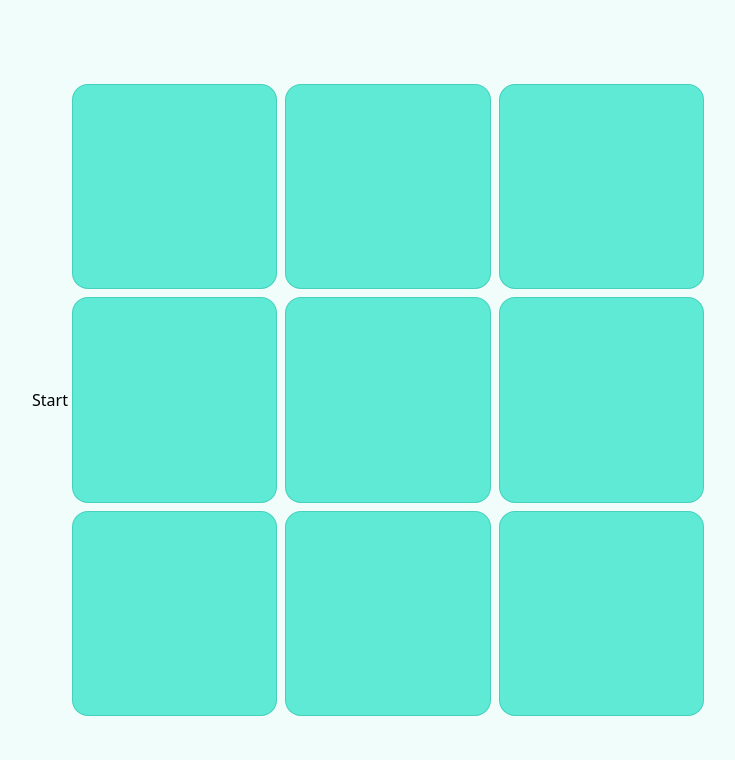
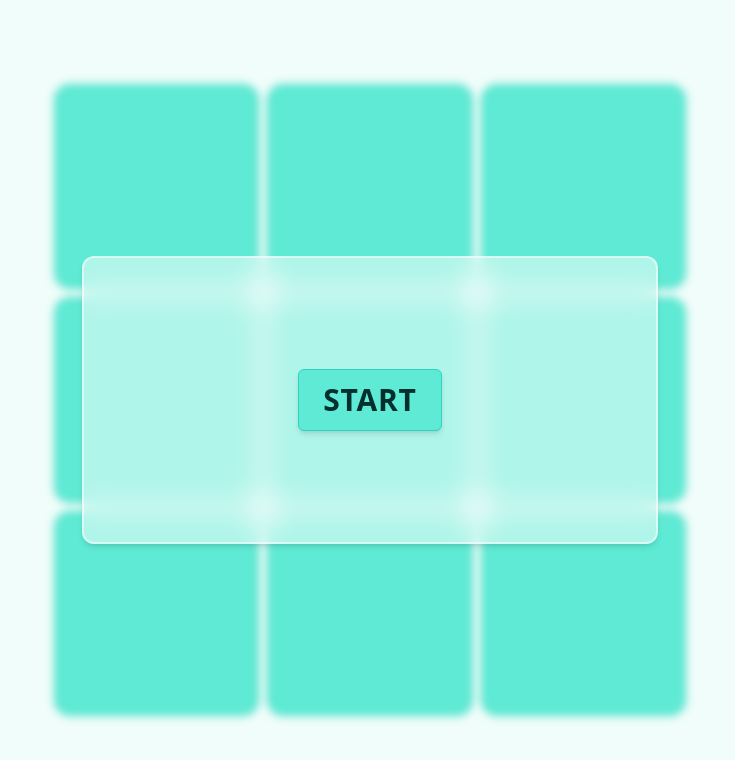
Before and after one commit to MarcosH911/memory-game, a Next.js app: page /play in a window 1280 px wide. Shown: the top 760 px of the page, without its empty margins (270-1005 px from the left). Built offline with nearby package versions, Linux system fonts and the light colour scheme.

Commit message:
continued with game

```diff
--- /dev/null
+++ b/src/app/play/StartPlaying.tsx
@@ -0,0 +1,31 @@
+"use client";
+
+import { twMerge } from "tailwind-merge";
+
+interface StartPlayingProps {
+  onClick: () => void;
+  className: string;
+}
+
+function StartPlaying({ onClick, className }: StartPlayingProps) {
+  return (
+    <div
+      className={twMerge(
+        "h-full w-full absolute flex items-center justify-center",
+        className,
+      )}
+    >
+      <div className="h-full w-full absolute backdrop-blur-sm"></div>
+      <div className="w-[36rem] h-[18rem] z-10 flex items-center justify-center bg-white/50 backdrop-blur-md border-2 border-white/50 rounded-xl shadow-md">
+        <button
+          onClick={onClick}
+          className="uppercase font-bold tracking-wide text-3xl border border-teal-400 px-6 py-3 rounded-md bg-teal-300 shadow-md hover:bg-teal-400 transition text-teal-950 active:shadow-sm"
+        >
+          Start
+        </button>
+      </div>
+    </div>
+  );
+}
+
+export default StartPlaying;
--- a/src/app/play/page.tsx
+++ b/src/app/play/page.tsx
@@ -4,6 +4,7 @@ import Square from "@/components/Square";
 import { useRouter } from "next/navigation";
 import { useEffect, useState } from "react";
 import { twMerge } from "tailwind-merge";
+import StartPlaying from "./StartPlaying";
 
 function Game() {
   const [isPlaying, setIsPlaying] = useState(false);
@@ -51,7 +52,7 @@ function Game() {
       if (++timesRun === level) {
         isLastInterval = true;
       }
-    }, 1000);
+    }, 500);
 
     return () => clearInterval(interval);
   }, [isComputerTurn, isPlaying, level]);
@@ -91,14 +92,15 @@ function Game() {
   };
 
   return (
+    <>
+      {!isPlaying && (
+        <StartPlaying
+          onClick={() => setIsPlaying(true)}
+          className={twMerge(isPlaying && "hidden")}
+        />
+      )}
       <div className="h-full flex items-center justify-center">
         {hasLost && "You have lost"}
-      <button
-        onClick={() => setIsPlaying(true)}
-        className={twMerge(isPlaying && "hidden")}
-      >
-        Start
-      </button>
         <div className="h-[40rem] w-[40rem] grid grid-cols-3 grid-rows-3 gap-2 p-1">
           {Array(9)
             .fill(true)
@@ -116,6 +118,7 @@ function Game() {
             ))}
         </div>
       </div>
+    </>
   );
 }
 
```
Lines whose indentation alone changed are shown as unchanged.
